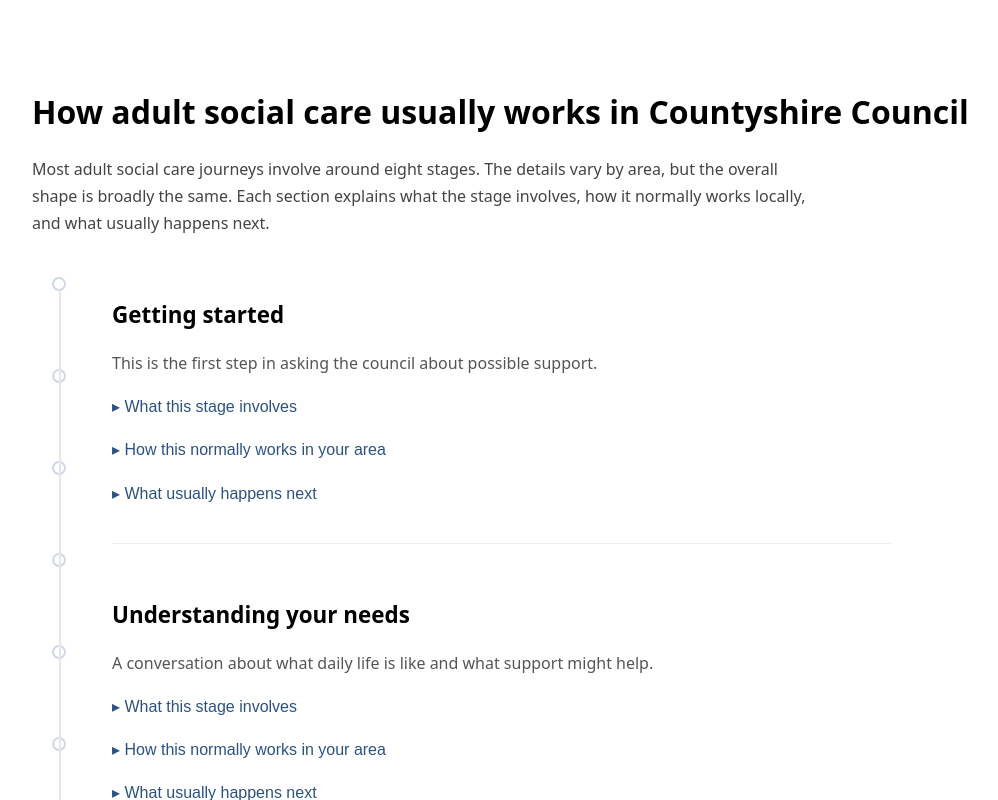
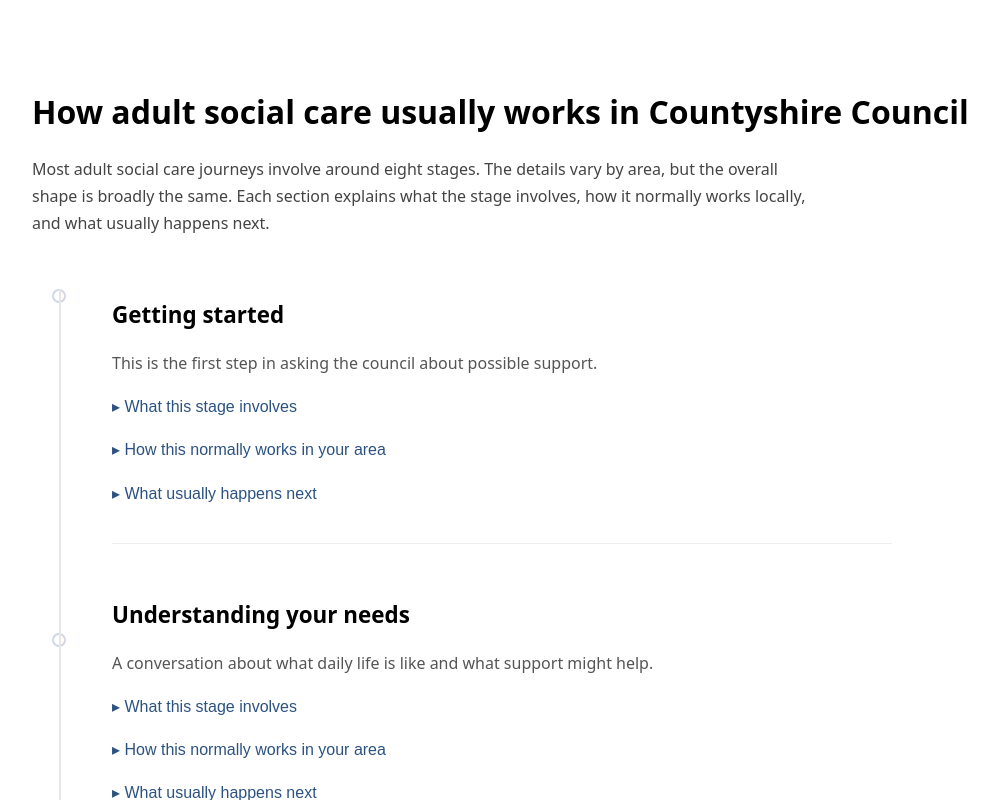
Before and after one commit to jsmt1984/adult-social-care-journey-prototype, a Next.js app: page /journey in a window 1280 px wide. Shown: the top 800 px of the page, without its empty margins (118-1116 px from the left). Built offline with nearby package versions, Linux system fonts and the light colour scheme.

Commit message:
Update page.tsx

```diff
--- a/app/journey/page.tsx
+++ b/app/journey/page.tsx
@@ -183,25 +183,35 @@ export default function Journey() {
           display: "grid",
           gridTemplateColumns: "56px 1fr",
           gap: "24px",
-          alignItems: "start",
+          alignItems: "stretch",
         }}
       >
        {/* Spine */}
-        <div style={{ position: "relative" }}>
+<div style={{ position: "relative", height: "100%" }}>
   {/* line */}
   <div
     style={{
       position: "absolute",
       left: "27px",
-              top: "14px",
-              bottom: "14px",
+      top: "12px",
+      bottom: "12px",
       width: "2px",
       background: "#e6e6e6",
       borderRadius: "2px",
     }}
   />
+
   {/* dots */}
-          <div style={{ display: "flex", flexDirection: "column", gap: "78px" }}>
+  <div
+    style={{
+      height: "100%",
+      display: "flex",
+      flexDirection: "column",
+      justifyContent: "space-between",
+      paddingTop: "12px",
+      paddingBottom: "12px",
+    }}
+  >
     {stages.map((s) => (
       <div
         key={s.title}
@@ -219,6 +229,7 @@ export default function Journey() {
     ))}
   </div>
 </div>
+
 
         {/* Content */}
         <div>
```
Lines whose indentation alone changed are shown as unchanged.
